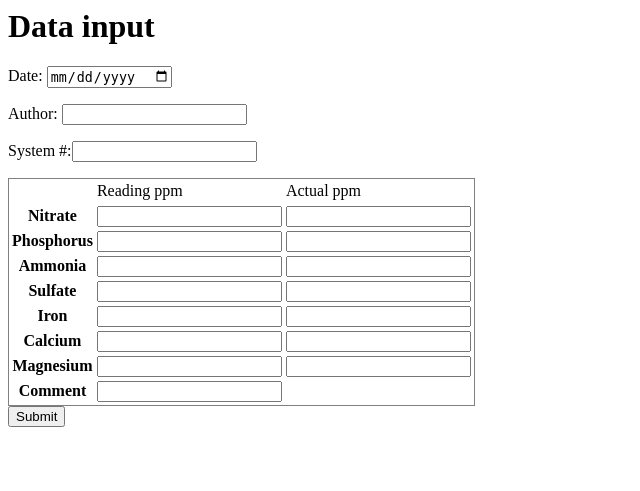
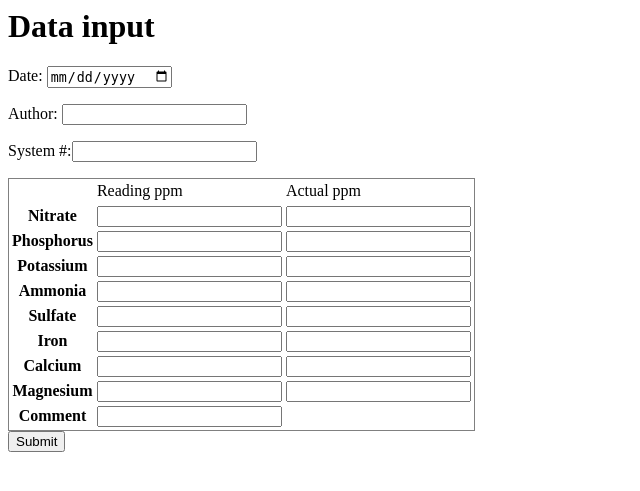
Before and after one commit to theplantipro/theplant, a Django app: template templates/mn_input.html in a window 1280 px wide. Shown: the top 491 px of the page, without its empty margins (0-640 px from the left). Run offline with Django 3.2, Linux system fonts and the light colour scheme; the template is opened without the code that fills it, so the values that code supplies are empty.

Commit message:
Added potassium

```diff
--- a/templates/mn_input.html
+++ b/templates/mn_input.html
@@ -35,6 +35,11 @@
             <td><input type="number" step="any" name="phosphorus"/></td>
          </tr>
          <tr>
+            <th>Potassium</th>
+            <td><input type="number" step="any" name="potassium"/></td>
+            <td><input type="number" step="any" name="potassium"/></td>
+         </tr>
+         <tr>
             <th>Ammonia</th>
             <td><input type="number" step="any" name="ammonia"/></td>
             <td><input type="number" step="any" name="ammonia"/></td>
```
